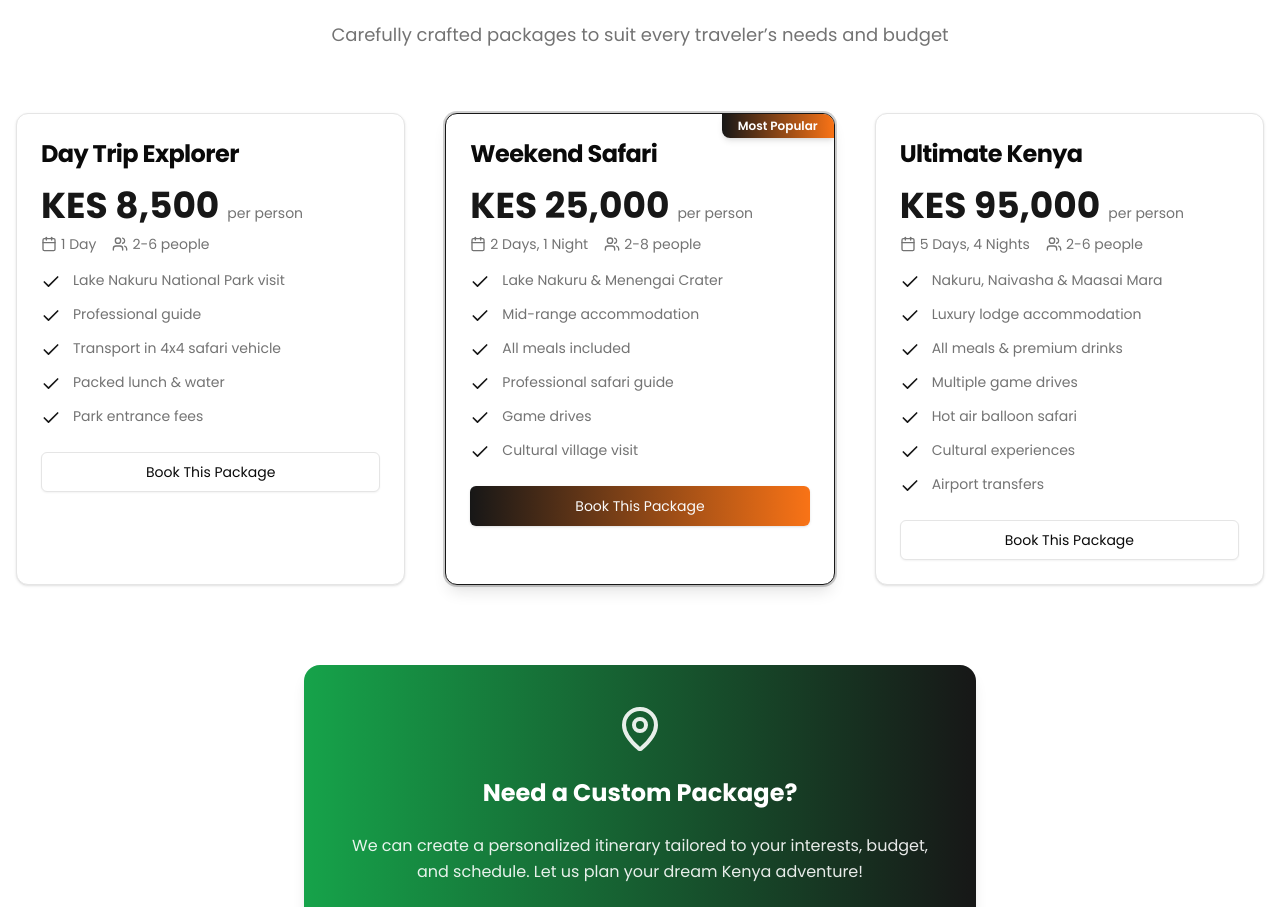
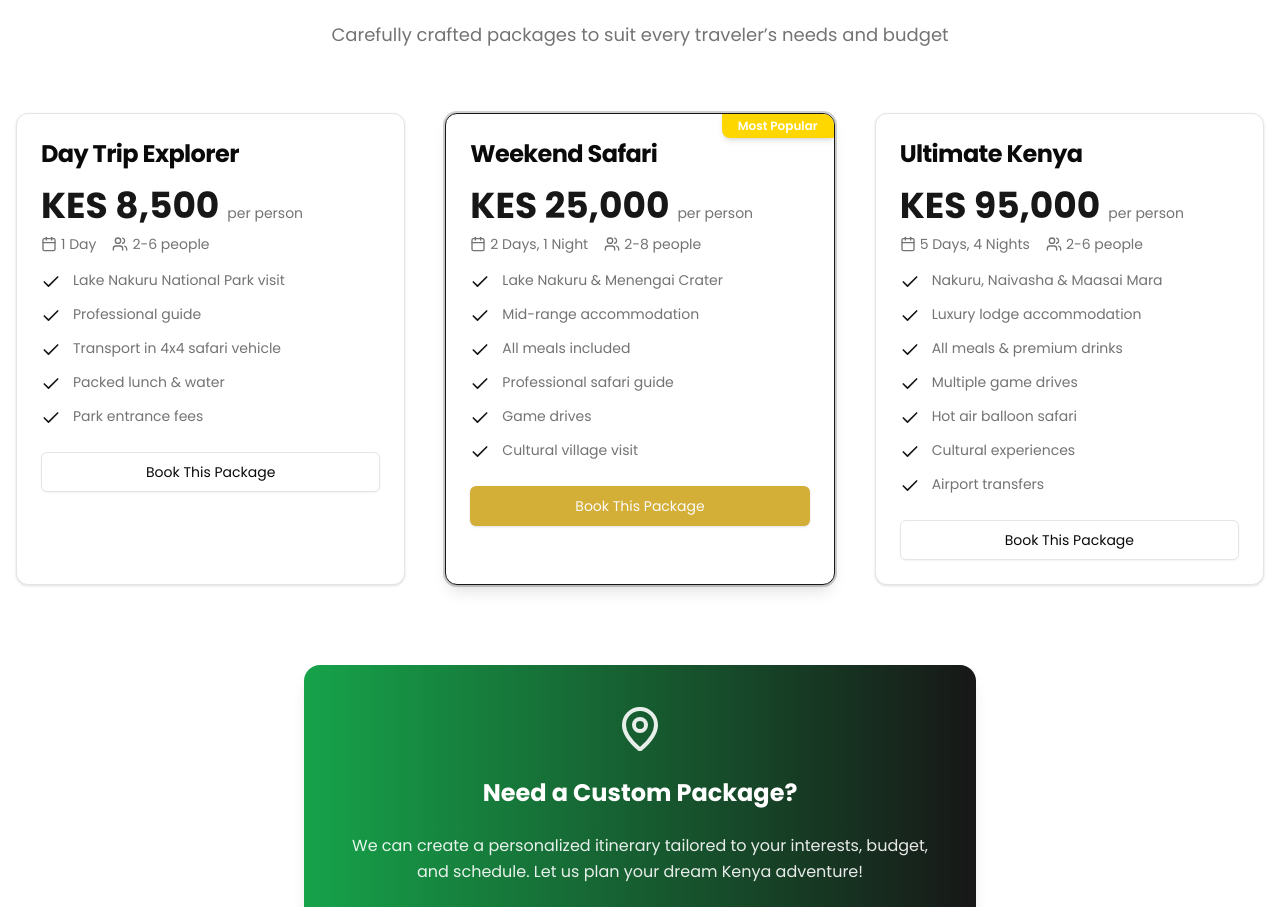
Before and after one commit to Math3wsl3vi/Tours-Nakuru, a Next.js app: page / in a window 1280 px wide. Shown: the part 1839-2746 px from the top of the page. Built offline with nearby package versions, Linux system fonts and the light colour scheme.

Commit message:
tours package changes

```diff
--- a/components/home/TourPackages.tsx
+++ b/components/home/TourPackages.tsx
@@ -85,7 +85,7 @@ const TourPackages = () => {
               }`}
             >
               {pkg.popular && (
-                <div className="absolute top-0 right-0 bg-gradient-to-r from-primary to-orange-500 text-white px-4 py-1 text-xs font-semibold rounded-bl-lg shadow-md">
+                <div className="absolute top-0 right-0 bg-[#FFD700] text-white px-4 py-1 text-xs font-semibold rounded-bl-lg shadow-md">
                   Most Popular
                 </div>
               )}
@@ -134,7 +134,7 @@ const TourPackages = () => {
                   size="lg"
                   className={`w-full transition-all ${
                     pkg.popular
-                      ? "bg-gradient-to-r from-primary to-orange-500 hover:opacity-90"
+                      ? "bg-[#D4AF37] hover:opacity-90"
                       : "hover:border-primary hover:text-primary"
                   }`}
                 >
```
